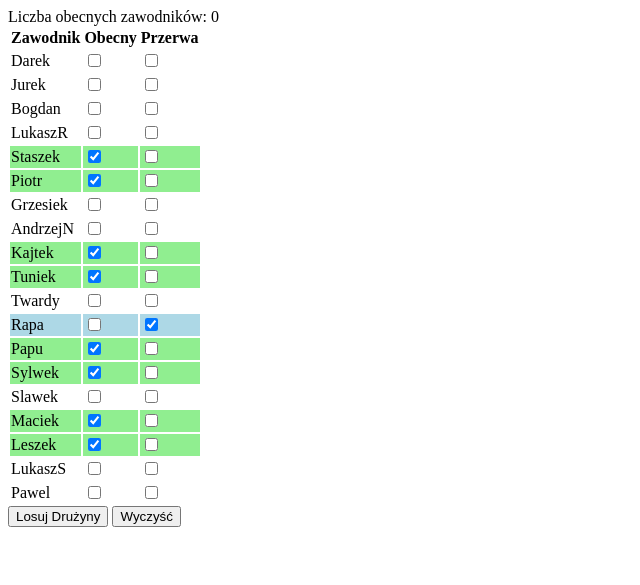
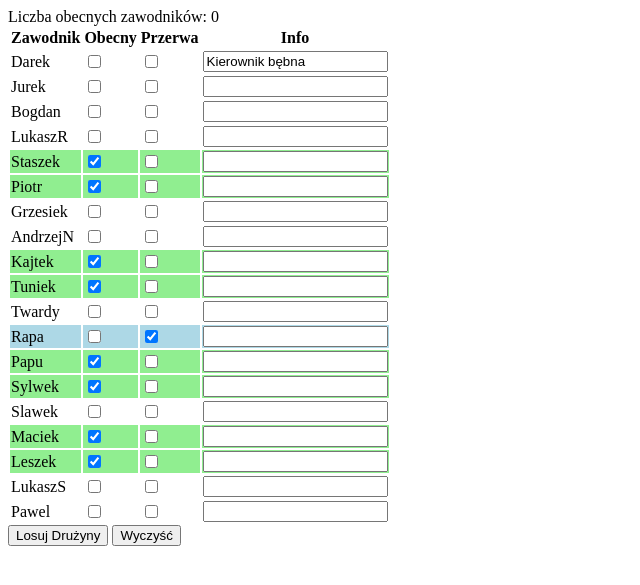
Before and after one commit to dejski/losowaniePython, a Flask app: page / in a window 1280 px wide. Shown: the top 585 px of the page, without its empty margins (0-640 px from the left). Run offline with Flask 3, Linux system fonts and the light colour scheme.

Commit message:
zapisywanie info

```diff
--- a/app.py
+++ b/app.py
@@ -61,8 +61,10 @@ def update_status():
         if player["name"] == data["name"]:
             player["is_present"] = data["is_present"]
             player["on_break"] = data["on_break"]
+            player["info"] = data["info"]  # Aktualizacja pola info
     save_data(players)
     return jsonify(success=True)
+
 
 # Endpoint do losowania drużyn
 @app.route('/draw_teams')
--- a/players.json
+++ b/players.json
@@ -7,7 +7,8 @@
         "gra_zespolowa": 9,
         "uderzenie": 8,
         "is_present": false,
-        "on_break": false
+        "on_break": false,
+        "info": "Kierownik b\u0119bna"
     },
     {
         "id": 2,
@@ -17,7 +18,8 @@
         "gra_zespolowa": 7,
         "uderzenie": 7,
         "is_present": false,
-        "on_break": false
+        "on_break": false,
+        "info": ""
     },
     {
         "id": 3,
@@ -27,7 +29,8 @@
         "gra_zespolowa": 7,
         "uderzenie": 8,
         "is_present": false,
-        "on_break": false
+        "on_break": false,
+        "info": ""
     },
     {
         "id": 4,
@@ -37,7 +40,8 @@
         "gra_zespolowa": 8,
         "uderzenie": 9,
         "is_present": false,
-        "on_break": false
+        "on_break": false,
+        "info": ""
     },
     {
         "id": 5,
@@ -47,7 +51,8 @@
         "gra_zespolowa": 9,
         "uderzenie": 8,
         "is_present": true,
-        "on_break": false
+        "on_break": false,
+        "info": ""
     },
     {
         "id": 6,
@@ -57,7 +62,8 @@
         "gra_zespolowa": 8,
         "uderzenie": 6,
         "is_present": true,
-        "on_break": false
+        "on_break": false,
+        "info": ""
     },
     {
         "id": 7,
@@ -67,7 +73,8 @@
         "gra_zespolowa": 8,
         "uderzenie": 8,
         "is_present": false,
-        "on_break": false
+        "on_break": false,
+        "info": ""
     },
     {
         "id": 8,
@@ -77,7 +84,8 @@
         "gra_zespolowa": 9,
         "uderzenie": 9,
         "is_present": false,
-        "on_break": false
+        "on_break": false,
+        "info": ""
     },
     {
         "id": 9,
@@ -87,7 +95,8 @@
         "gra_zespolowa": 8,
         "uderzenie": 8,
         "is_present": true,
-        "on_break": false
+        "on_break": false,
+        "info": ""
     },
     {
         "id": 10,
@@ -97,7 +106,8 @@
         "gra_zespolowa": 9,
         "uderzenie": 8,
         "is_present": true,
-        "on_break": false
+        "on_break": false,
+        "info": ""
     },
     {
         "id": 11,
@@ -107,7 +117,8 @@
         "gra_zespolowa": 8,
         "uderzenie": 8,
         "is_present": false,
-        "on_break": false
+        "on_break": false,
+        "info": ""
     },
     {
         "id": 12,
@@ -117,7 +128,8 @@
         "gra_zespolowa": 8,
         "uderzenie": 8,
         "is_present": false,
-        "on_break": true
+        "on_break": true,
+        "info": ""
     },
     {
         "id": 13,
@@ -127,7 +139,8 @@
         "gra_zespolowa": 9,
         "uderzenie": 8,
         "is_present": true,
-        "on_break": false
+        "on_break": false,
+        "info": ""
     },
     {
         "id": 14,
@@ -137,7 +150,8 @@
         "gra_zespolowa": 8,
         "uderzenie": 8,
         "is_present": true,
-        "on_break": false
+        "on_break": false,
+        "info": ""
     },
     {
         "id": 15,
@@ -147,7 +161,8 @@
         "gra_zespolowa": 8,
         "uderzenie": 8,
         "is_present": false,
-        "on_break": false
+        "on_break": false,
+        "info": ""
     },
     {
         "id": 16,
@@ -157,7 +172,8 @@
         "gra_zespolowa": 9,
         "uderzenie": 9,
         "is_present": true,
-        "on_break": false
+        "on_break": false,
+        "info": ""
     },
     {
         "id": 17,
@@ -167,7 +183,8 @@
         "gra_zespolowa": 8,
         "uderzenie": 8,
         "is_present": true,
-        "on_break": false
+        "on_break": false,
+        "info": ""
     },
     {
         "id": 18,
@@ -177,7 +194,8 @@
         "gra_zespolowa": 8,
         "uderzenie": 9,
         "is_present": false,
-        "on_break": false
+        "on_break": false,
+        "info": ""
     },
     {
         "id": 19,
@@ -187,6 +205,7 @@
         "gra_zespolowa": 9,
         "uderzenie": 8,
         "is_present": false,
-        "on_break": false
+        "on_break": false,
+        "info": ""
     }
 ]
--- a/templates/index.html
+++ b/templates/index.html
@@ -30,12 +30,14 @@
             <th>Zawodnik</th>
             <th>Obecny</th>
             <th>Przerwa</th>
+            <th>Info</th>
         </tr>
         {% for player in players %}
         <tr class="player-row" id="row-{{ player.name }}">
             <td>{{ player.name }}</td>
             <td><input type="checkbox" class="present-checkbox" data-name="{{ player.name }}" {% if player.is_present %} checked {% endif %}></td>
             <td><input type="checkbox" class="break-checkbox" data-name="{{ player.name }}" {% if player.on_break %} checked {% endif %}></td>
+            <td><input type="text" class="info-input" data-name="{{ player.name }}" value="{{ player.info }}"></td>
         </tr>
         {% endfor %}
     </table>
@@ -83,6 +85,29 @@
             $('#drawTeams').click(function() {
     $.get('/draw_teams', function(data) {
         window.location.href = '/draw_teams'; // Przekierowanie do strony z wynikami losowania
+    });
+});
+
+
+$('.info-input').change(function() {
+    var playerName = $(this).data('name');
+    var infoValue = $(this).val();
+    var presentCheckbox = $('#row-' + playerName + ' .present-checkbox').is(':checked');
+    var breakCheckbox = $('#row-' + playerName + ' .break-checkbox').is(':checked');
+
+    $.ajax({
+        url: '/update_status',
+        method: 'POST',
+        contentType: 'application/json',
+        data: JSON.stringify({
+            name: playerName,
+            is_present: presentCheckbox,
+            on_break: breakCheckbox,
+            info: infoValue
+        }),
+        success: function(response) {
+            console.log('Informacje zaktualizowane');
+        }
     });
 });
 
```
